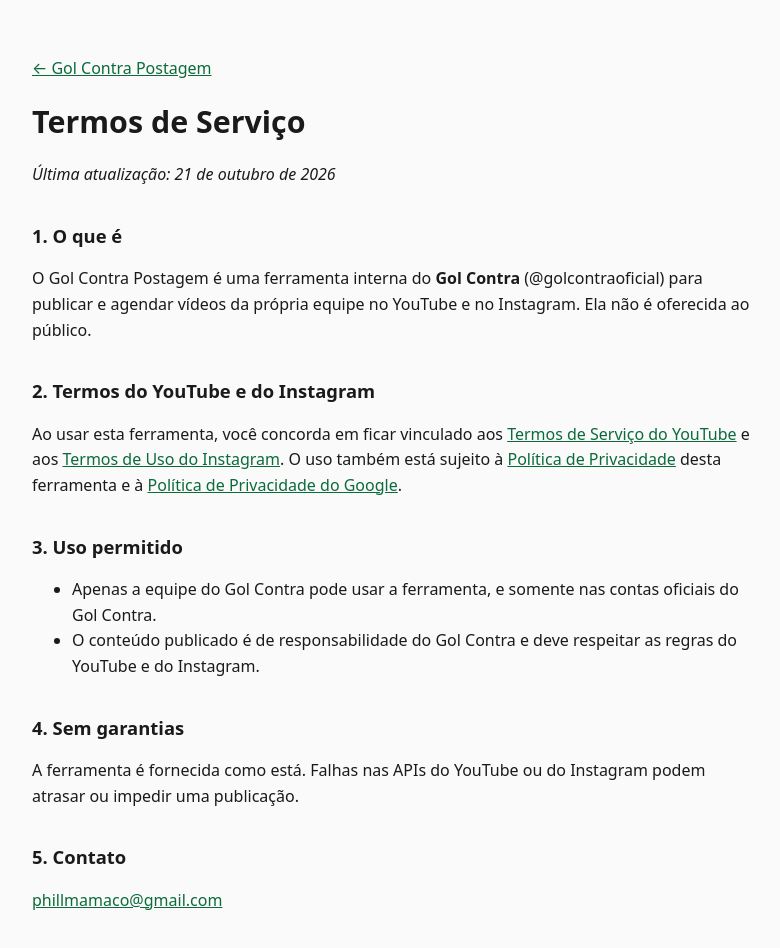
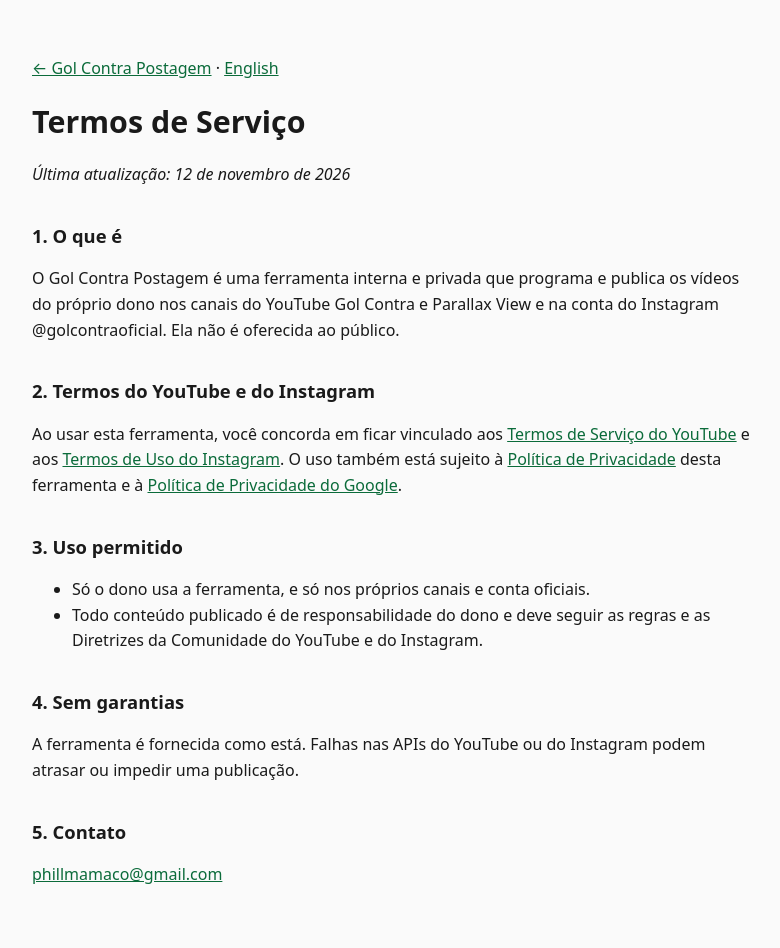
Before and after one commit to workespm-byte/gol-contra-postagem, a plain HTML site: page termos.html in a window 1280 px wide. Shown: the whole page, without its empty margins (248-1028 px from the left). Drawn offline with Linux system fonts and the light colour scheme.

Commit message:
Update termos.html

```diff
--- a/termos.html
+++ b/termos.html
@@ -8,20 +8,20 @@
 </head>
 <body>
 <main>
-  <p><a href="index.html">← Gol Contra Postagem</a></p>
+  <p><a href="index.html">← Gol Contra Postagem</a> · <a href="terms.html">English</a></p>
   <h1>Termos de Serviço</h1>
-  <p><em>Última atualização: 21 de outubro de 2026</em></p>
+  <p><em>Última atualização: 12 de novembro de 2026</em></p>
 
   <h2>1. O que é</h2>
-  <p>O Gol Contra Postagem é uma ferramenta interna do <strong>Gol Contra</strong> (@golcontraoficial) para publicar e agendar vídeos da própria equipe no YouTube e no Instagram. Ela não é oferecida ao público.</p>
+  <p>O Gol Contra Postagem é uma ferramenta interna e privada que programa e publica os vídeos do próprio dono nos canais do YouTube Gol Contra e Parallax View e na conta do Instagram @golcontraoficial. Ela não é oferecida ao público.</p>
 
   <h2>2. Termos do YouTube e do Instagram</h2>
   <p>Ao usar esta ferramenta, você concorda em ficar vinculado aos <a href="https://www.youtube.com/t/terms">Termos de Serviço do YouTube</a> e aos <a href="https://help.instagram.com/581066165581870">Termos de Uso do Instagram</a>. O uso também está sujeito à <a href="privacidade.html">Política de Privacidade</a> desta ferramenta e à <a href="https://policies.google.com/privacy">Política de Privacidade do Google</a>.</p>
 
   <h2>3. Uso permitido</h2>
   <ul>
-    <li>Apenas a equipe do Gol Contra pode usar a ferramenta, e somente nas contas oficiais do Gol Contra.</li>
-    <li>O conteúdo publicado é de responsabilidade do Gol Contra e deve respeitar as regras do YouTube e do Instagram.</li>
+    <li>Só o dono usa a ferramenta, e só nos próprios canais e conta oficiais.</li>
+    <li>Todo conteúdo publicado é de responsabilidade do dono e deve seguir as regras e as Diretrizes da Comunidade do YouTube e do Instagram.</li>
   </ul>
 
   <h2>4. Sem garantias</h2>
```
